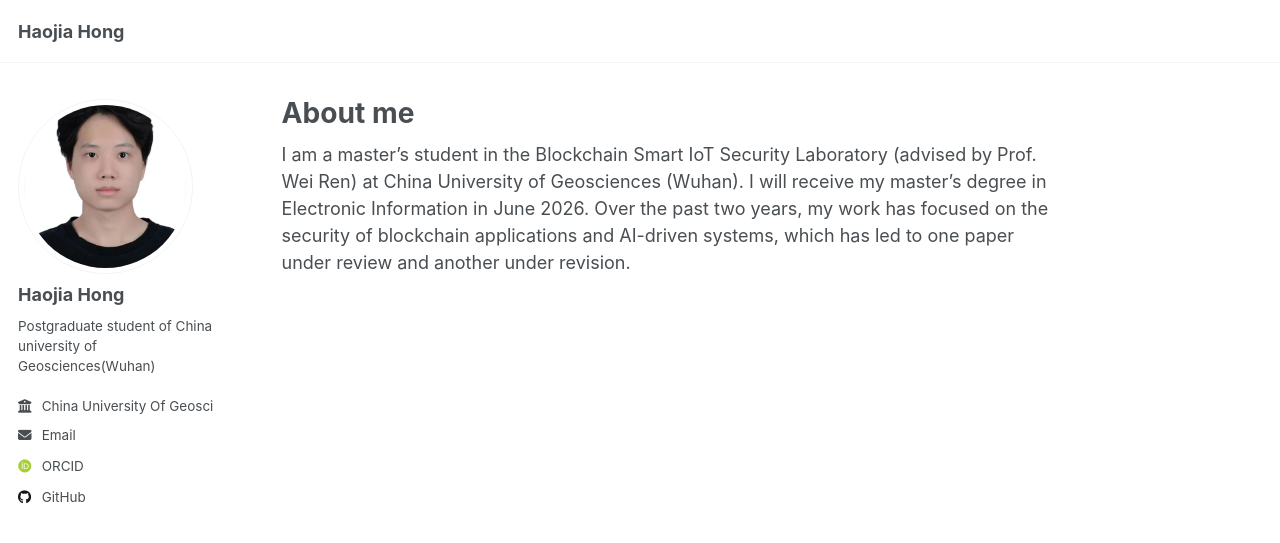
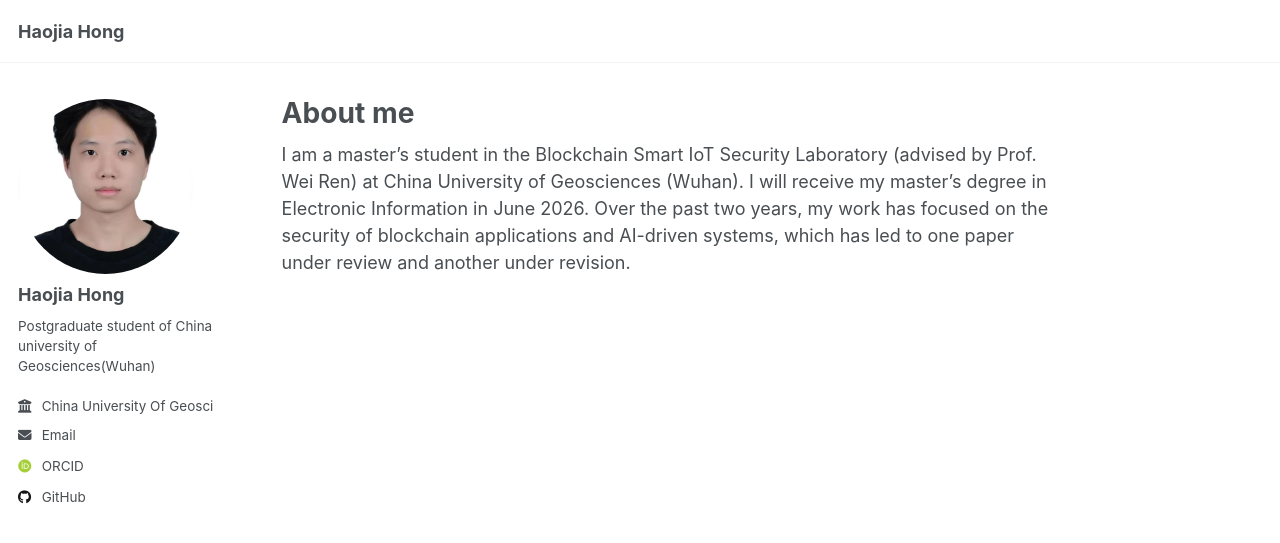
Before and after one commit to Block-RS/aboutme, a Jekyll site: the page built from _pages/about.md, in a window 1280 px wide. Shown: the top 543 px of the page. Built offline with Jekyll 4.4.1, drawn with Linux system fonts in a browser that asks for light colours; some web fonts are replaced.

Commit message:
did some modification

```diff
--- a/_sass/layout/_sidebar.scss
+++ b/_sass/layout/_sidebar.scss
@@ -84,6 +84,7 @@
     display: table-cell;
     vertical-align: top;
     width: 36px;
+
     // set width only, for non-square avatars
     // height: 36px;
 
@@ -100,11 +101,13 @@
       object-fit: cover;  // 防止图片拉伸变形
 
       @include breakpoint($large) {
-      padding: 5px;
-      border: 1px solid var(--global-border-color);
+        // 移除 padding 和 border
+        padding: 0;
+        border: none;
       }
     }
   }
+
 
 .author__content {
   display: table-cell;
```
Lines whose indentation alone changed are shown as unchanged.
